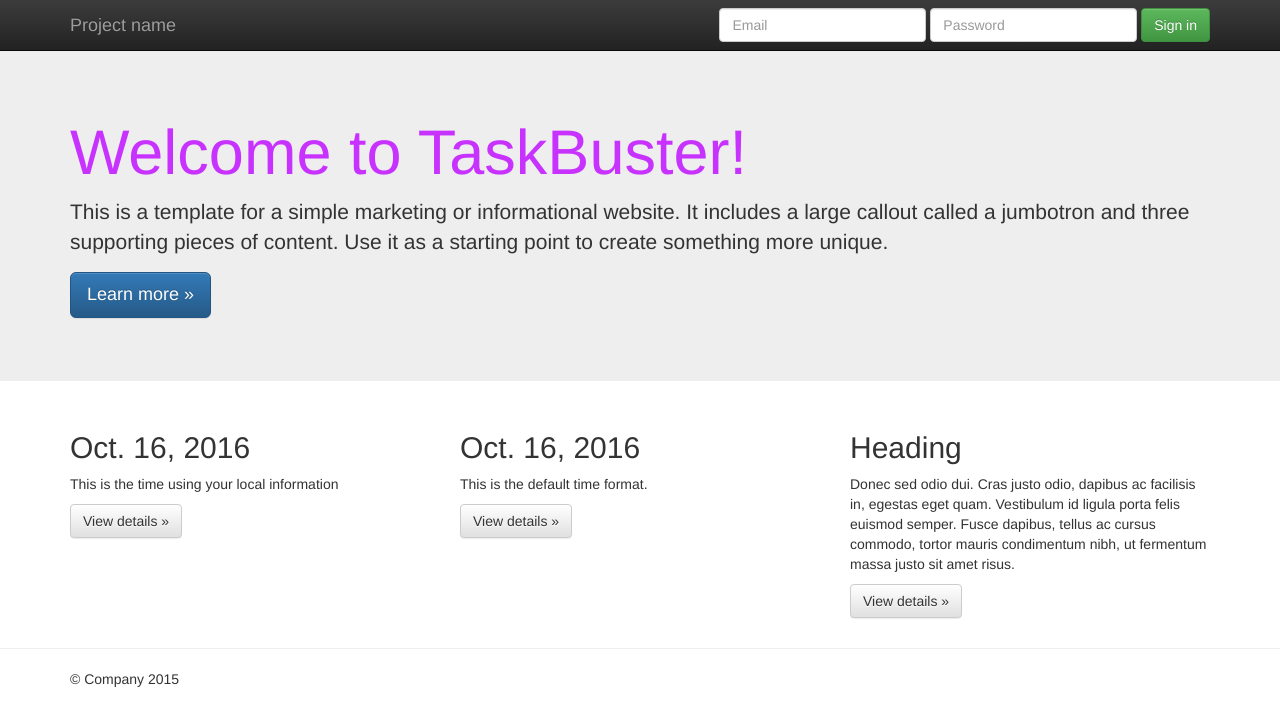
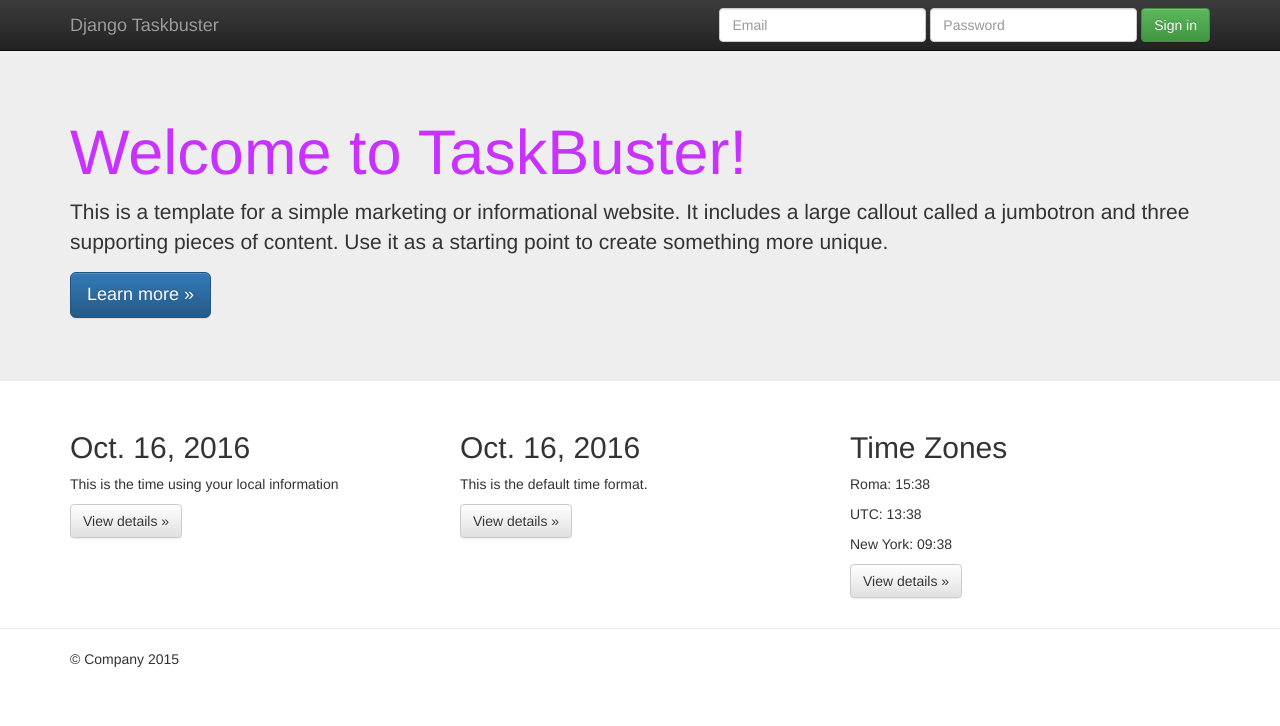
Before and after one commit to Androide79/Taskbuster-Project, a Django app: page /en/ in a window 1280 px wide. Shown: the top 726 px of the page. Run offline with Django 3.2, Linux system fonts and the light colour scheme; some libraries are stand-ins or nearby versions.

Commit message:
Time Zone setup with pytz

```diff
--- a/requirements/base.txt
+++ b/requirements/base.txt
@@ -1 +1,2 @@
 Django==1.10.2
+pytz==2016.7
--- a/requirements/development.txt
+++ b/requirements/development.txt
@@ -1 +1,2 @@
 Django==1.10.2
+pytz==2016.7
--- a/requirements/production.txt
+++ b/requirements/production.txt
@@ -1 +1,2 @@
 Django==1.10.2
+pytz==2016.7
--- a/requirements/testing.txt
+++ b/requirements/testing.txt
@@ -1,3 +1,4 @@
 Django==1.10.2
 selenium==2.53.6
 coverage==4.2
+pytz==2016.7
--- a/taskbuster/settings/base.py
+++ b/taskbuster/settings/base.py
@@ -119,7 +119,7 @@ LOCALE_PATHS = (
 )
 
 #Localization
-TIME_ZONE = 'UTC'
+TIME_ZONE = 'Europe/Rome'
 
 USE_L10N = True
 
--- a/taskbuster/templates/base.html
+++ b/taskbuster/templates/base.html
@@ -40,7 +40,7 @@
               <span class="icon-bar"></span>
               <span class="icon-bar"></span>
             </button>
-            <a class="navbar-brand" href="#">Project name</a>
+            <a class="navbar-brand" href="#">Django Taskbuster</a>
           </div>
           <div id="navbar" class="navbar-collapse collapse">
             <form class="navbar-form navbar-right" role="form">
--- a/taskbuster/templates/taskbuster/index.html
+++ b/taskbuster/templates/taskbuster/index.html
@@ -3,6 +3,8 @@
 {% load i18n %}
 
 {% load l10n %}
+
+{% load tz%}
 
 {% block head_title %}TaskBuster Django Tutorial{% endblock %}
 
@@ -30,9 +32,12 @@
 		      <p><a class="btn btn-default" href="#" role="button">View details &raquo;</a></p>
 		</div>
 		<div class="col-md-4">
-	    	<h2>Heading</h2>
-	        <p>Donec sed odio dui. Cras justo odio, dapibus ac facilisis in, egestas eget quam. Vestibulum id ligula porta felis euismod semper. Fusce dapibus, tellus ac cursus commodo, tortor mauris condimentum nibh, ut fermentum massa justo sit amet risus.</p>
-	        <p><a class="btn btn-default" href="#" role="button">View details &raquo;</a></p>
+		    <h2>Time Zones</h2>
+		    <p> Roma: <span id="time-tz">{{now|time:"H:i"}}</span></p>
+		    <p> UTC: <span id="time-utc">{{now|utc|time:"H:i"}}</span></p>
+		    <p> New York: <span id="time-ny">
+		           {{now|timezone:"America/New_York"|time:"H:i"}}</span></p>
+		    <p><a class="btn btn-default" href="#" role="button">View details &raquo;</a></p>
 		</div>
     </div>
   </div> <!-- /container -->
--- a/taskbuster/views.py
+++ b/taskbuster/views.py
@@ -1,10 +1,11 @@
 # -*- coding: utf-8 -*-
 from django.shortcuts import render
 import datetime
+from django.utils.timezone import now
 
 def home(request):
     today = datetime.date.today()
-    return render(request, "taskbuster/index.html", {'today': today})
+    return render(request, "taskbuster/index.html", {'today': today, 'now' : now()})
 
 def home_files(request, filename):
     return render(request, filename, {}, content_type="text/plain")
```
Also changed, not shown: functional_tests/test_all_user.py (+8 -0 lines).
